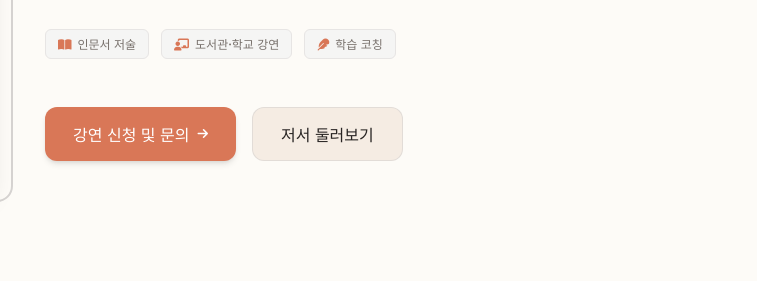
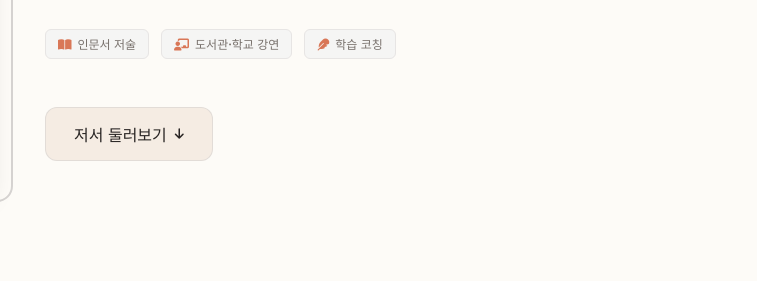
Before and after one commit to sometimesbooks/joyel, a plain HTML site: page index.html in a window 1280 px wide. Shown: the part 519-800 px from the top of the page, 523-1280 px from the left. Drawn offline with nearby package versions, Linux system fonts and the light colour scheme.

Commit message:
Update index.html

```diff
--- a/index.html
+++ b/index.html
@@ -128,17 +128,13 @@
                     <span class="bg-stone-100 px-3 py-1.5 rounded-md border border-stone-200"><i class="fa-solid fa-feather mr-1.5 text-accentCoral"></i>학습 코칭</span>
                 </div>
 
-                <!-- Call to Action Buttons -->
-                <div class="pt-6 flex flex-col sm:flex-row gap-4">
-                    <button onclick="openModal()" class="inline-flex justify-center items-center space-x-2 bg-accentCoral hover:bg-accentCoralDark text-white px-7 py-3.5 rounded-xl font-medium shadow-md hover:shadow-lg transition-all duration-300 group">
-                        <span>강연 신청 및 문의</span>
-                        <i class="fa-solid fa-arrow-right text-xs group-hover:translate-x-1 transition-transform"></i>
-                    </button>
-                    <a href="#books" class="inline-flex justify-center items-center space-x-2 bg-sandCard hover:bg-stone-200 text-stone-800 px-7 py-3.5 rounded-xl font-medium transition-all duration-300 border border-stone-300/60">
-                        <span>저서 둘러보기</span>
-                    </a>
-                </div>
-            </div>
+             <!-- Call to Action Buttons -->
+     <div class="pt-6">
+    <a href="#books" class="inline-flex justify-center items-center space-x-2 bg-sandCard hover:bg-stone-200 text-stone-800 px-7 py-3.5 rounded-xl font-medium transition-all duration-300 border border-stone-300/60">
+        <span>저서 둘러보기</span>
+        <i class="fa-solid fa-arrow-down text-xs ml-1"></i>
+    </a>
+     </div>
 
         </div>
     </section>
```
